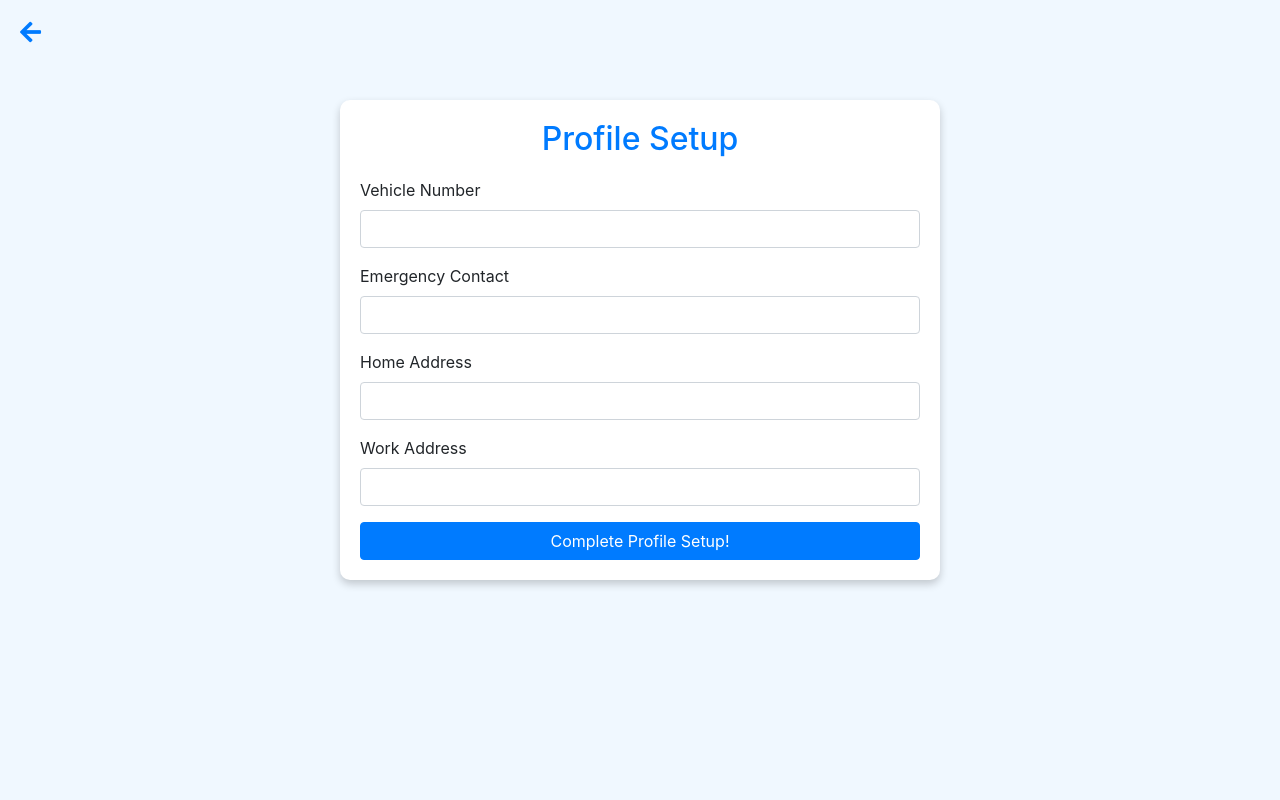
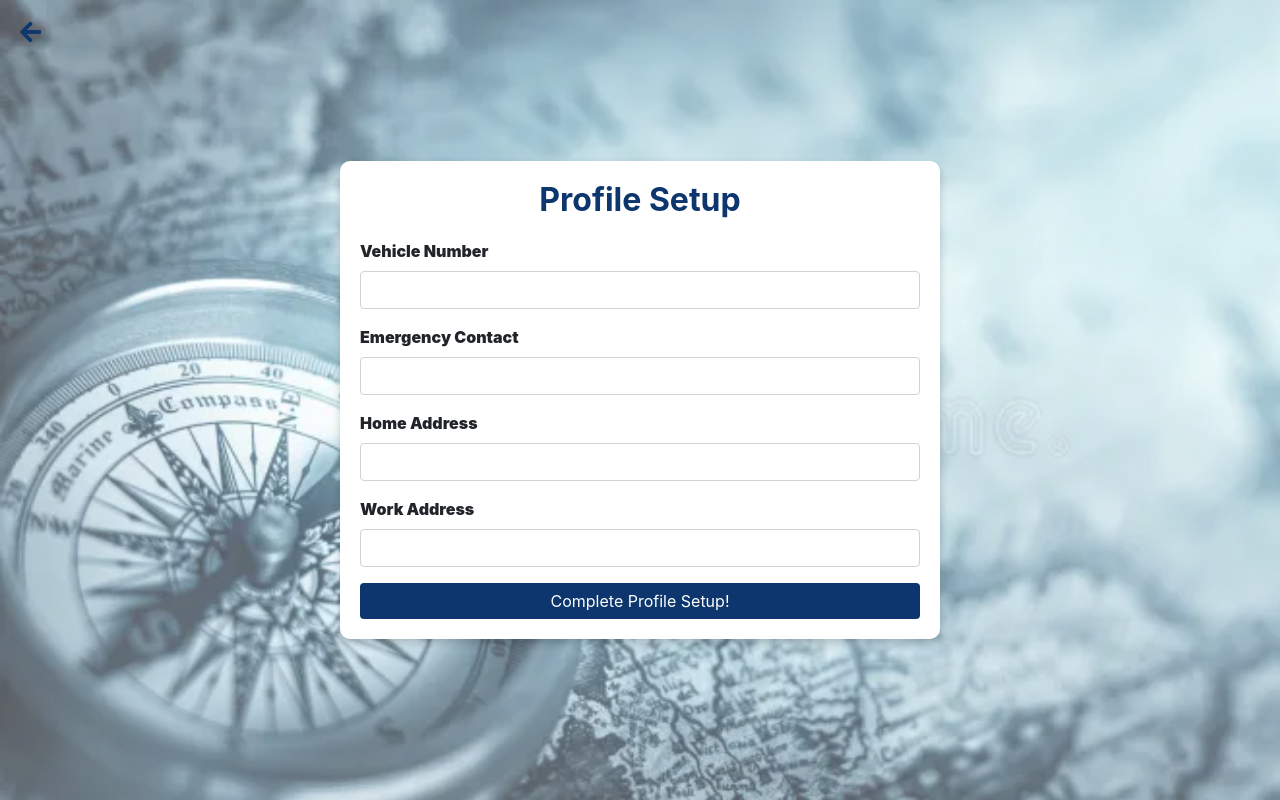
Before and after one commit to nausheenrv/SafeYatra123, a Flask app: page /profile_setup in a window 1280 px wide. Run offline with Flask 3, Linux system fonts and the light colour scheme; some libraries are stand-ins or nearby versions.

Commit message:
Added profile setup

```diff
--- a/templates/maps_page1.html
+++ b/templates/maps_page1.html
@@ -115,6 +115,9 @@
         <div class="icon" onclick="window.location.href='{{ url_for('submit_incident') }}'">
             <img src="https://img.icons8.com/ios-filled/50/0c366d/chat.png" alt="Submit Incident">
         </div>
+        <div class="icon" onclick="window.location.href='{{ url_for('profile_setup') }}'">
+            <img src="https://img.icons8.com/ios-filled/50/0c366d/user.png" alt="Profile Setup">
+        </div>
         <div class="icon" onclick="toggleDirectionsMode()">
             <img src="https://img.icons8.com/ios-filled/50/0c366d/map.png" alt="Go to Maps Page">
         </div>
--- a/templates/profile_setup.html
+++ b/templates/profile_setup.html
@@ -8,18 +8,42 @@
     <link rel="stylesheet" href="https://cdnjs.cloudflare.com/ajax/libs/font-awesome/5.15.4/css/all.min.css"> <!-- Font Awesome -->
     <style>
         body {
-            background-color: #f0f8ff; /* Light blue background */
+            font-weight: bold;
+        }
+
+        /* Add background with specifications */
+        body {
+            background-image: url('/static/uploads/background.png');
+            background-size: cover;
+            background-repeat: no-repeat;
+            background-attachment: fixed;
+            position: relative;
+            display: flex;
+            justify-content: center;
+            align-items: center;
+            height: 100vh;
+            margin: 0;
+        }
+        body::before {
+            content: '';
+            position: absolute;
+            top: 0;
+            left: 0;
+            width: 100%;
+            height: 100%;
+            background: rgba(255, 255, 255, 0.35);
+            z-index: -1;
         }
         .container {
             max-width: 600px;
-            margin-top: 100px;
+            /* margin-top: 100px; */
             padding: 20px;
             border-radius: 10px;
             background-color: #ffffff; /* White background for the form */
             box-shadow: 0 4px 8px rgba(0, 0, 0, 0.2);
         }
         h2 {
-            color: #007bff; /* Bootstrap primary color */
+            color: #0c366d; /* Bootstrap primary color */
             text-align: center;
             margin-bottom: 20px;
         }
@@ -31,15 +55,19 @@
             top: 20px;
             left: 20px;
             font-size: 24px;
-            color: #007bff; /* Bootstrap primary color */
+            color: #0c366d; /* Bootstrap primary color */
             cursor: pointer;
+        }
+        .btn-primary{
+            background-color: #0c366d; /* Bootstrap primary color */
+            border: #0c366d;
         }
     </style>
 </head>
 <body>
     <div class="container">
-        <i class="fas fa-arrow-left back-arrow" onclick="window.location.href='{{ url_for('maps_page') }}'"></i>
-        <h2>Profile Setup</h2>
+        <i class="fas fa-arrow-left back-arrow" onclick="window.location.href='{{ url_for('maps') }}'"></i>
+        <h2><b>Profile Setup</b></h2>
         {% with messages = get_flashed_messages(with_categories=true) %}
           {% if messages %}
             {% for category, message in messages %}
@@ -49,19 +77,19 @@
         {% endwith %}
         <form method="POST" action="{{ url_for('profile_setup') }}">
             <div class="form-group">
-                <label for="vehicle_number">Vehicle Number</label>
+                <label for="vehicle_number"><b>Vehicle Number</b></label>
                 <input type="text" class="form-control" id="vehicle_number" name="vehicle_number" required>
             </div>
             <div class="form-group">
-                <label for="emergency_contact">Emergency Contact</label>
+                <label for="emergency_contact"><b>Emergency Contact</b></label>
                 <input type="tel" class="form-control" id="emergency_contact" name="emergency_contact" required>
             </div>
             <div class="form-group">
-                <label for="home_address">Home Address</label>
+                <label for="home_address"><b>Home Address</b></label>
                 <input type="text" class="form-control" id="home_address" name="home_address" required>
             </div>
             <div class="form-group">
-                <label for="work_address">Work Address</label>
+                <label for="work_address"><b>Work Address</b></label>
                 <input type="text" class="form-control" id="work_address" name="work_address" required>
             </div>
             <button type="submit" class="btn btn-primary btn-block">Complete Profile Setup!</button>
```
